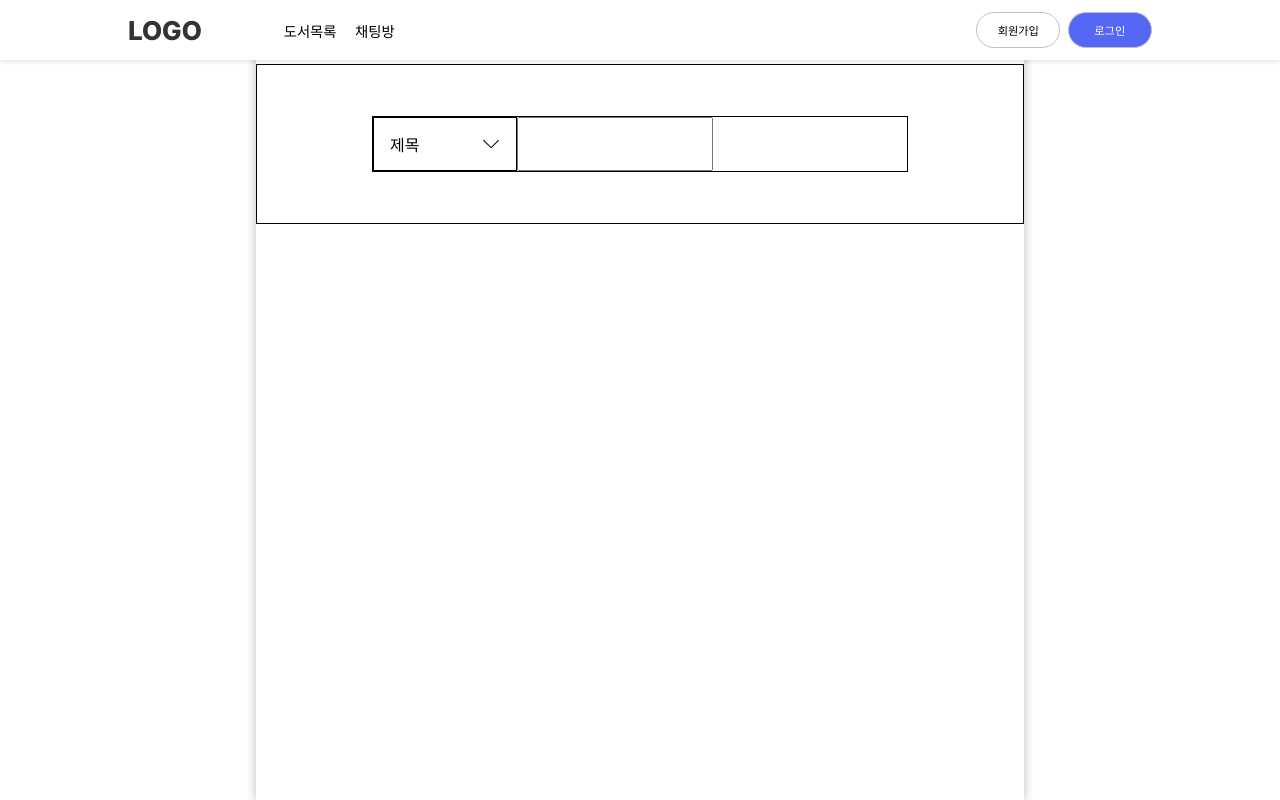
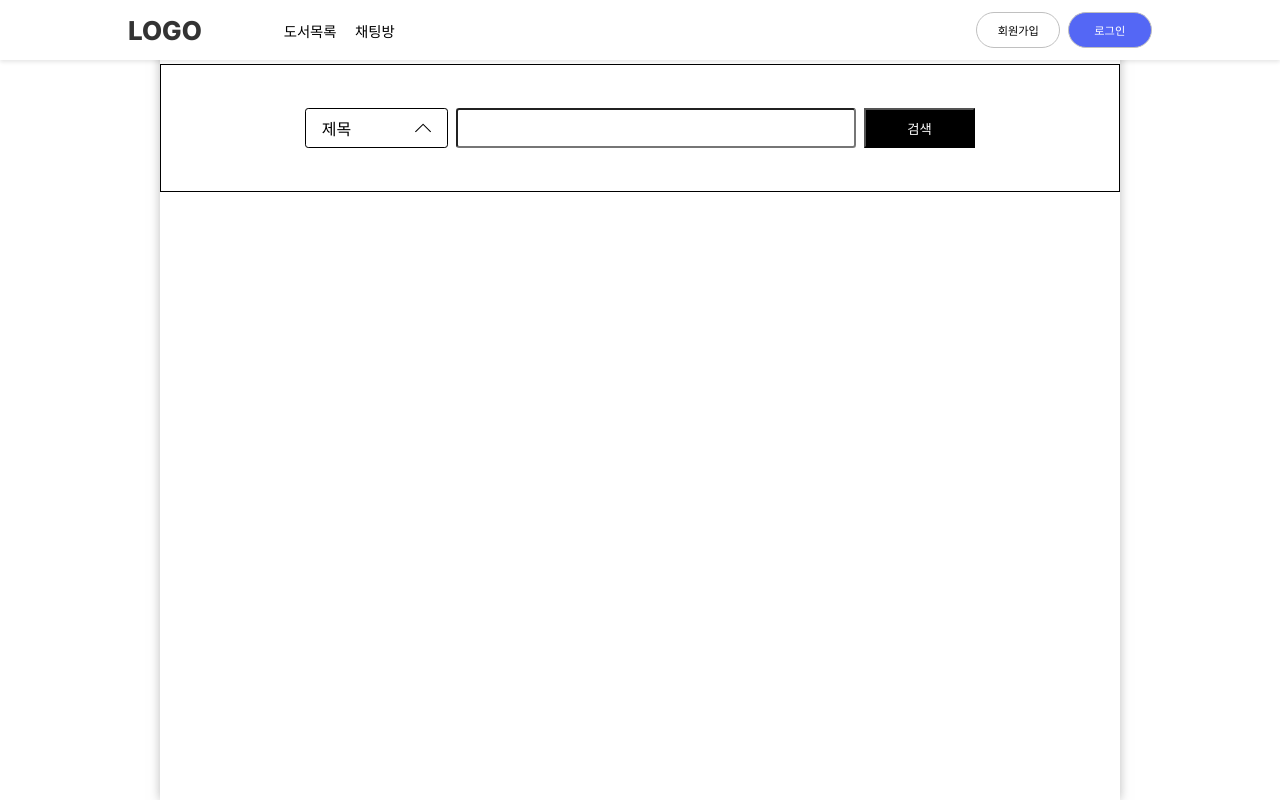
Before and after one commit to cumedang/2024capstone, a React (Create React App) app in the folder src/main/java/frontend/: page /search in a window 1280 px wide. Built offline with nearby package versions, Linux system fonts and the light colour scheme.

Commit message:
list page 만듦

```diff
--- a/src/main/java/frontend/src/components/SearchList.jsx
+++ b/src/main/java/frontend/src/components/SearchList.jsx
@@ -1,18 +1,55 @@
-import React, { useState } from "react";
+import React, { useState, useRef, useEffect } from "react";
 import styles from "../styles/components/SearchList.module.css";
-import { SlArrowDown } from "react-icons/sl";
+import { SlArrowDown, SlArrowUp } from "react-icons/sl";
 
 const SearchList = () => {
   const [click, setClick] = useState(false);
-  const [title, setTitle] = useState("");
+  const [title, setTitle] = useState("제목");
+  const modalWrapperRef = useRef(null);
+
+  const handleClickList = () => {
+    setClick(prevState => !prevState)
+  }
+
+  const handleBoxClick = (type) => {
+    setTitle(type);
+    setClick(false);
+  };
+
+  const handleOutsideClick = (event) => {
+    if (modalWrapperRef.current && !modalWrapperRef.current.contains(event.target)) {
+      setClick(false);
+    }
+  };
+
+  useEffect(() => {
+    document.addEventListener('mousedown', handleOutsideClick);
+    return () => {
+      document.removeEventListener('mousedown', handleOutsideClick);
+    };
+  }, []);
+
   return (
     <div>
       <div className={styles.ListContainer}>
         <div className={styles.searchContainer}>
           <div className={styles.search}>
-            <div className={styles.clickBox}>제목 <div className={styles.icon}><SlArrowDown/></div></div>
+            <div className={styles.clickBox} onClick={handleClickList}>
+              {title}
+              <div className={styles.icon}>
+                {click ? <SlArrowDown/> : <SlArrowUp />}
+              </div>
+            </div>
+            {click && (
+              <div ref={modalWrapperRef} className={styles.clickListContainer}>
+                  <div className={styles.clickList} onClick={() => handleBoxClick('제목')}>제목</div>
+                  <div className={styles.clickList} onClick={() => handleBoxClick('내용')}>내용</div>
+                  <div className={styles.clickList} onClick={() => handleBoxClick('태그')}>태그</div>
+                  <div className={styles.clickList} onClick={() => handleBoxClick('저자')}>저자</div>
+              </div>
+            )}
             <input type="text" className={styles.inputText}></input>
-            <div></div>
+            <button className={styles.searchButton}>검색</button>
           </div>
         </div>
       </div>
--- a/src/main/java/frontend/src/styles/components/SearchList.module.css
+++ b/src/main/java/frontend/src/styles/components/SearchList.module.css
@@ -1,5 +1,5 @@
   .ListContainer{
-    width: 60%;
+    width: 60rem;
     height: 100vh;
     overflow-y: auto;
     margin: 0 auto;
@@ -8,7 +8,7 @@
 
   .searchContainer{
     width: 100%;
-    height: 20%;
+    height: 8rem;
     border: solid 1px black;
     margin-top: 4rem;
     display: flex;
@@ -18,9 +18,8 @@
 
   .search{
     width: 70%;
-    height: 35%;
+    height: 2.5rem;
     margin: 0 auto;
-    border: solid 1px black;
     display: flex;
   }
 
@@ -31,6 +30,11 @@
     display: flex;
     align-items: center;
     padding-left: 1rem;
+    border-radius: 0.2rem;
+  }
+
+  .clickBox:hover{
+    background-color: rgb(241, 240, 240);
   }
 
   .icon{
@@ -40,5 +44,35 @@
   }
 
   .inputText{
+    width: 25rem;
+    margin-left: 0.5rem;
+    border-radius: 0.2rem;
+    padding-left: 1rem;
+  }
 
+  .searchButton{
+    width: 7rem;
+    margin-left: 0.5rem;
+    background-color: black;
+    color: white;
   }
+
+  .clickListContainer{
+    position: absolute;
+    top: 10rem;
+    width: 10rem;
+    height: 10rem;
+    border: solid 1px black;
+  }
+
+  .clickList{
+    height: 25%;
+    display: flex;
+    align-items: center;
+    padding-left: 1rem;
+    background-color: white;
+  }
+
+  .clickList:hover{
+    background-color: rgb(241, 240, 240);
+  }
```
